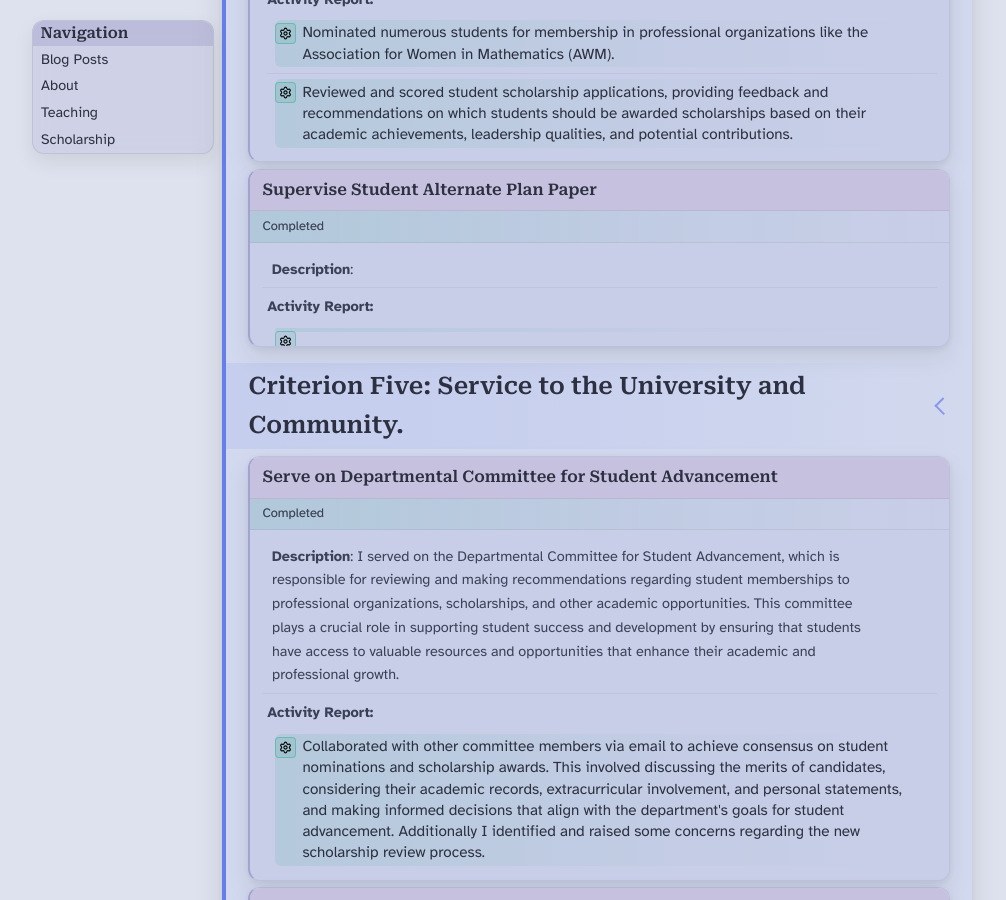
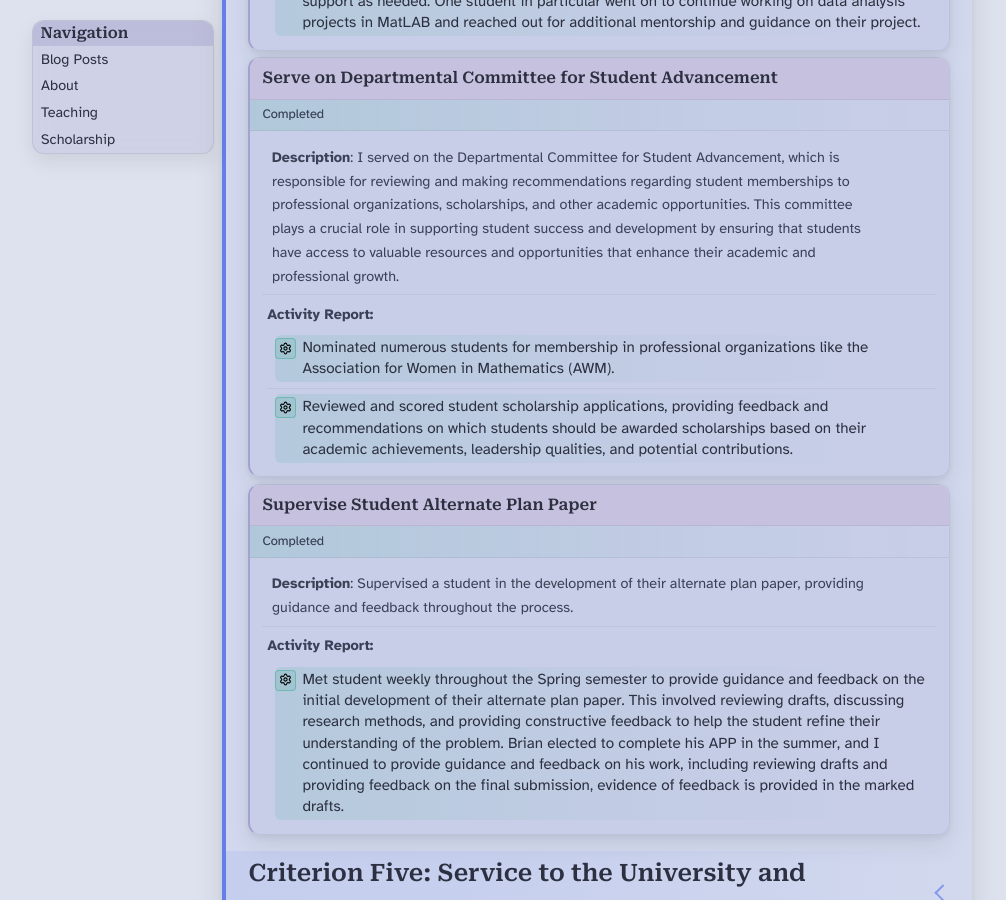
Before and after one commit to DoctorHaitch/DoctorHaitch.github.io, a Jekyll site: the page built from pdr.md, in a window 1280 px wide and 900 px high, scrolled down 4167 px. Shown: the whole window, without its empty margins (43-1049 px from the left). Built offline with Jekyll 4.4.1, drawn with Linux system fonts in a browser that asks for light colours; a script that is not in the unit is left out; some of the changed text lies outside the part shown.

Commit message:
Updated pdr data.

```diff
--- a/_data/pdp-pdr.yaml
+++ b/_data/pdp-pdr.yaml
@@ -85,9 +85,9 @@
     - name: 'Student Feedback from Math122: Calculus II, Spring'
       url: "https://mnscu-my.sharepoint.com/:b:/g/personal/ye6366mb_minnstate_edu/IQDdxOoYcJIkRqvT4Yi2TCpkAVKWlbN8AQkVg_pJxnRabck?e=Jo2fL7"
     - name: 'Student Feedback from Math122: Calculus II, Fall'
-      url: ""
+      url: "https://mnscu-my.sharepoint.com/:b:/g/personal/ye6366mb_minnstate_edu/IQAaSr4CHjDVTbJrP_jfyD5_AQDBbqMJ87Uky7qa6Uk3Bl4?e=jd9CU6"
     - name: 'Student Self-Reflections on Study Habits, Math122: Fall'
-      url: ""
+      url: "https://mnscu-my.sharepoint.com/:b:/g/personal/ye6366mb_minnstate_edu/IQDho2fRjKlwQL9cwMx-GTY1AemUfkXKLazlW2ACZ9cgBsg?e=giYxdO"
     - name: Teaching Observation by Dr. Charles Krois
       url: "https://mnscu-my.sharepoint.com/:b:/g/personal/ye6366mb_minnstate_edu/IQAsKZ5Vxi1jT70Fe64j-7NRAQPFzGG4K--Fv1QfiRAKffA?e=HrvA9c"
     - name: Sample Student Project (Rap Battle, Calculus II)
@@ -149,17 +149,31 @@
 - name: "Supervise Student Alternate Plan Paper"
   status: "Completed"
   academic_year: "2025-2026"
-  description:
+  description: "Supervised a student in the development of their alternate plan paper, providing guidance and feedback throughout the process."
   goal_two:
+    - >
+      Trained student in research methods for mathematics, including literature review, problem formulation,
+      and mathematical writing. This involved providing guidance on how to identify relevant sources,
+      critically analyze existing research, formulate new questions and problems, evaluate potential interest in
+      their new topics, and effectively communicate mathematical ideas in written form.
   goal_four:
-    -
+    - >
+      Met student weekly throughout the Spring semester to provide guidance and feedback on the initial
+      development of their alternate plan paper. This involved reviewing drafts, discussing research methods,
+      and providing constructive feedback to help the student refine their understanding of the problem.
+
+      Brian elected to complete his APP in the summer, and I continued to provide guidance and feedback on his
+      work, including reviewing drafts and providing feedback on the final submission, evidence of feedback
+      is provided in the marked drafts.
   evidence:
     - name: Student Thesis Document
-      url: ""
+      url: "https://mnscu-my.sharepoint.com/:b:/g/personal/ye6366mb_minnstate_edu/IQBDlyNQ1-5tQbxmq3Uza2aHAS6IiNo9AAmVJnUjapmKBko?e=qLlTQO"
     - name: Sample of Student Thesis Draft with Feedback (Digital Collaboration)
       url: "https://mnscu-my.sharepoint.com/:i:/g/personal/ye6366mb_minnstate_edu/IQBpOwmmK0O5QbcHzmlUHDuDAVpJifnSi8q_--uWNqLP8Zc?e=eSj71N"
     - name: Sample of Student Thesis Draft with Feedback (Marked Paper Copy)
-      url: ""
+      url: "https://mnscu-my.sharepoint.com/:b:/g/personal/ye6366mb_minnstate_edu/IQCtGelIZj-RT6R8vjYH1M_4AZo_bCQ3grlV3TCAkvKxgwQ?e=kRksL5"
+    - name: Student Acknowledgement of Feedback and Guidance
+      url: "https://mnscu-my.sharepoint.com/:b:/g/personal/ye6366mb_minnstate_edu/IQAa0gTuPI-1Q738JVdrAT-OAerAgejQfsDCugqaf9MVFNg?e=GC55Ee"
 
 # - name: "Investigate Fullbright Scholars Grant"
 #   status: "Significant Progress, Deemed Out of Scope"
```
